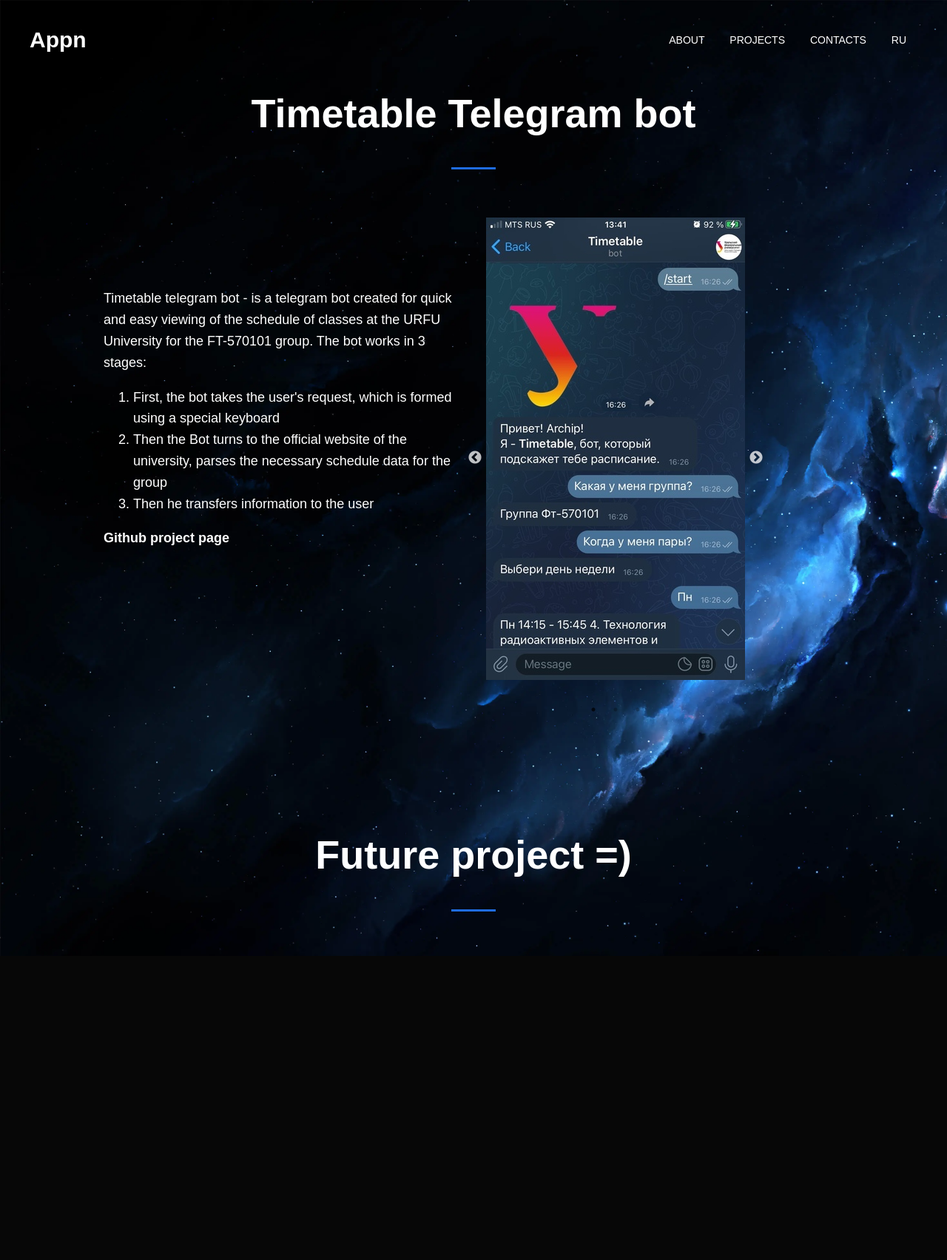
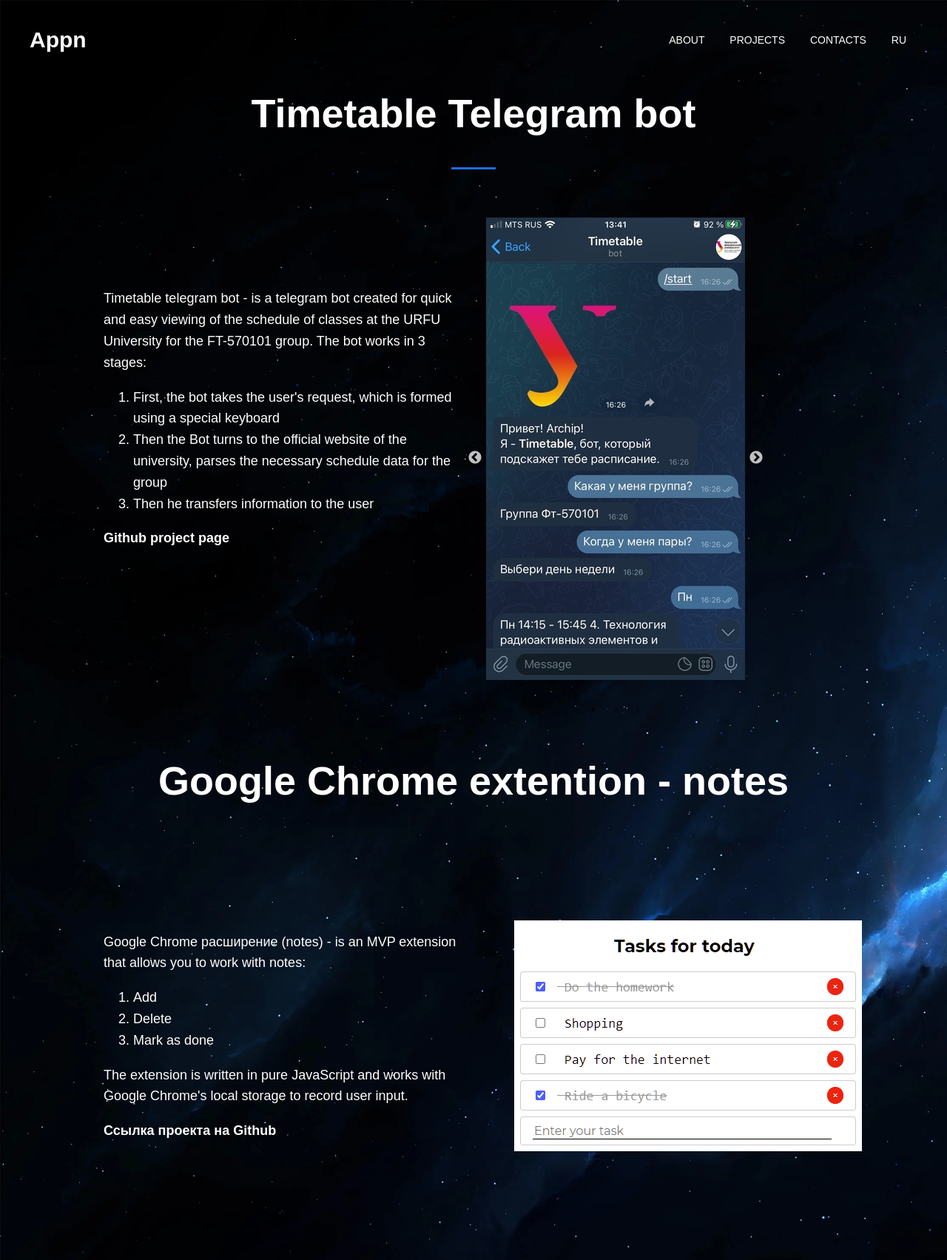
Before and after one commit to N1ghtmarus/portfolio_website, a Django app: page /projects in a window 1280 px wide. Shown: the whole page at 74% size. Before the commit the page ends 1292 px from the top, so only its background shows below. Run offline with Django 3.2, Linux system fonts and the light colour scheme; some libraries are stand-ins or nearby versions.

Commit message:
version 0.3.0

```diff
--- a/main/static/css/projects.css
+++ b/main/static/css/projects.css
@@ -27,6 +27,14 @@ body {
     background-color: #1f6ce0;
 }
 
+.project_header_tsk{
+    text-align: center;
+    font-size: 27px;
+    color: #fff;
+
+    margin-top: -100px;
+}
+
 .screen{
     position: absolute;
     width: 30%;
@@ -48,7 +56,6 @@ body {
 }
 
 .github_link{
-
     color:#fff;
     text-decoration: none;
 }
@@ -60,3 +67,14 @@ body {
 .future_project{
     margin-top: 370px;
 }
+
+.screen_tsk_wrapper{
+    position: absolute;
+    width: 30%;
+    padding: 5px;
+    margin-left: 600px;
+}
+
+.screen_tasker{
+    margin: 140px 0px 0px 50px
+}
--- a/main/templates/main/about.html
+++ b/main/templates/main/about.html
@@ -34,6 +34,7 @@ About
             <p>
                 This website is also a training project to practice acquired skills
             </p>
+            <a class="github_link" href="https://github.com/N1ghtmarus" target="_blank">My Github page</a>
             <br>
             <p>
                 Additionally:
--- a/main/templates/main/base.html
+++ b/main/templates/main/base.html
@@ -4,7 +4,7 @@
 <head>
 	<meta charset="UTF-8" />
 	<link rel="stylesheet" href="{% static 'css/home.css' %}"/>
-  {% block extrahead %}{% endblock %}
+	{% block extrahead %}{% endblock %}
 	<link rel="preconnect" href="https://fonts.gstatic.com">
 	<link rel="shortcut icon" type="image/png" href="{% static 'images/logos/rounded_logo.png' %}"/>
 	<title>{% block title %}base{% endblock %}</title>
--- a/main/templates/main/contacts_test.html
+++ b/main/templates/main/contacts_test.html
@@ -20,7 +20,7 @@ Contacts
         <h2 class="section_title">Contacts</h2>
     </div>
     <div class="section_item">
-        <div class="section_text">gmail:<br> <b>archip.petin@gmail.com</b> <br> <p>or you can leave a message below:</p></div>
+        <div class="section_text">My e-mail:<br> <b>archip.petin@gmail.com</b> <br> <p>or you can leave a message below:</p></div>
     </div>
 
     <section class="contact_form">
@@ -52,7 +52,7 @@ Contacts
                     </div>
                 </div>
 
-                <input type="submit" value="SEND">
+                <input type="submit" value="Send">
             </form>
         </div>
 
--- a/main/templates/main/home.html
+++ b/main/templates/main/home.html
@@ -21,9 +21,9 @@ Home
                 <span class = 'slider__num'>1 </span>
                 <a href="{% url 'projects'%}">Timetable telebot</a>
             </div>
-            <div class="slider__item">
+            <div class="slider__item active">
                 <span class = 'slider__num'>2 </span>
-                Project name
+				<a href="{% url 'projects'%}">Notes</a>
             </div>
             <div class="slider__item">
                 <span class = 'slider__num'>3 </span>
@@ -75,7 +75,7 @@ Home
 
 			<div class="services__item">
 				<div class="services__title">Other</div>
-				<div class="services__text">Linux, Bash, Git, SQl, Jupyter notebook.</div>
+				<div class="services__text">Linux, Bash, Git, Jupyter notebook.</div>
 			</div>
 		</div>
 
--- a/main/templates/main/language_ru/about_ru.html
+++ b/main/templates/main/language_ru/about_ru.html
@@ -34,6 +34,7 @@
             <p>
                 Этот веб-сайт также является учебным проектом для отработки приобретенных навыков.
             </p>
+            <a class="github_link" href="https://github.com/N1ghtmarus" target="_blank">Моя страница на Github</a>
             <br>
             <p>
                 Дополнительно:
--- a/main/templates/main/language_ru/contacts_test_ru.html
+++ b/main/templates/main/language_ru/contacts_test_ru.html
@@ -20,7 +20,7 @@
         <h2 class="section_title">Контакты</h2>
     </div>
     <div class="section_item">
-        <div class="section_text">gmail:<br> <b>archip.petin@gmail.com</b> <br> <p>или вы можете оставить сообщение ниже:</p></div>
+        <div class="section_text">Моя почта:<br> <b>archip.petin@gmail.com</b> <br> <p>или вы можете оставить сообщение ниже:</p></div>
     </div>
 
     <section class="contact_form">
@@ -52,7 +52,7 @@
                     </div>
                 </div>
 
-                <input type="submit" value="SEND">
+                <input type="submit" value="Send">
             </form>
         </div>
 
--- a/main/templates/main/language_ru/home_ru.html
+++ b/main/templates/main/language_ru/home_ru.html
@@ -21,9 +21,9 @@
                 <span class = 'slider__num'>1 </span>
                 <a href="{% url 'projects_ru'%}">Телеграм-бот</a>
             </div>
-            <div class="slider__item">
+            <div class="slider__item active">
                 <span class = 'slider__num'>2 </span>
-                Имя проекта
+                <a href="{% url 'projects_ru'%}">Заметки</a>
             </div>
             <div class="slider__item">
                 <span class = 'slider__num'>3 </span>
--- a/main/templates/main/projects.html
+++ b/main/templates/main/projects.html
@@ -53,18 +53,51 @@ Projects
 
         <p>
           <b>
-            <a class="github_link" href="https://github.com/Nightmaruz/tametabele_bot" target="_blank">Github project page</a>
+            <a class="github_link" href="https://github.com/N1ghtmarus/tametabele_bot" target="_blank">Github project page</a>
           </b>
         </p>
       </div>
     </article>
 
     <header>
+      <div class="project_header_tsk">
+        <div class="future_project">
+          <h1>Google Chrome extention - notes</h1>
+        </div>
+      </div>
+    </header>
+
+    <div class="screen_tsk_wrapper">
+      <div class="screen_tasker">
+        <div><img src="{% static 'images/screens/screen_tasker.png' %}" alt="screen"></div>
+      </div>
+    </div>
+
+    <article>
+      <div class='text_screen'>
+        <p>Google Chrome расширение (notes) - is an MVP extension that allows you to work with notes:
+        </p>
+        <ol>
+          <li>Add</li>
+          <li>Delete</li>
+          <li>Mark as done</li>
+        </ol>
+        <p>The extension is written in pure JavaScript and works with Google Chrome's local storage to record user input.</p>
+
+        <p>
+          <b>
+            <a class="github_link" href="https://github.com/N1ghtmarus/google_extention_notes" target="_blank">Ссылка проекта на Github</a>
+          </b>
+        </p>
+      </div>
+    </article>
+
+    {% comment %} <header>
       <div class="project_header">
         <div class="future_project">
           <h1>Future project =)</h1>
         </div>
       </div>
     </header>
-  </div>
+  </div>   {% endcomment %}
 {% endblock %}
```
Also changed, not shown: main/static/css/about.css (+10 -0 lines), main/templates/main/language_ru/projects_ru.html (+37 -3 lines), main/static/images/screens/screen_tasker.png (added), main/templates/main/contacts.html (line endings or trailing spaces), main/views.py (line endings or trailing spaces).
